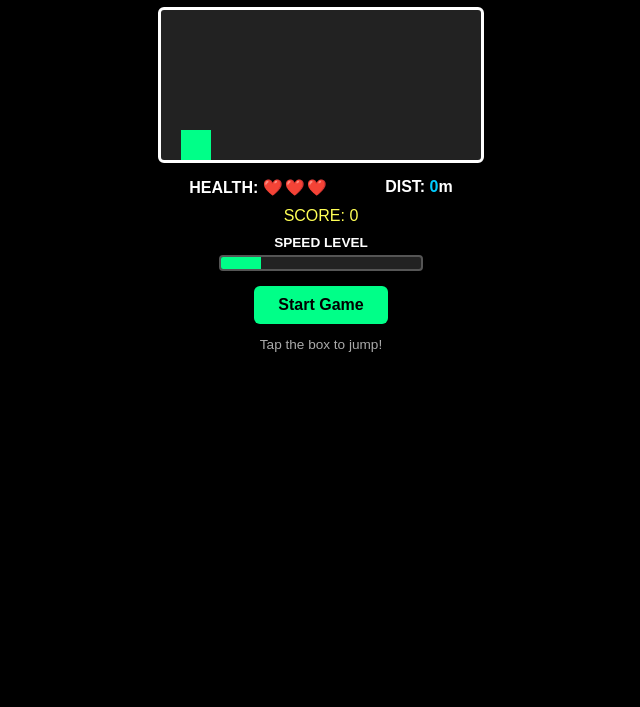
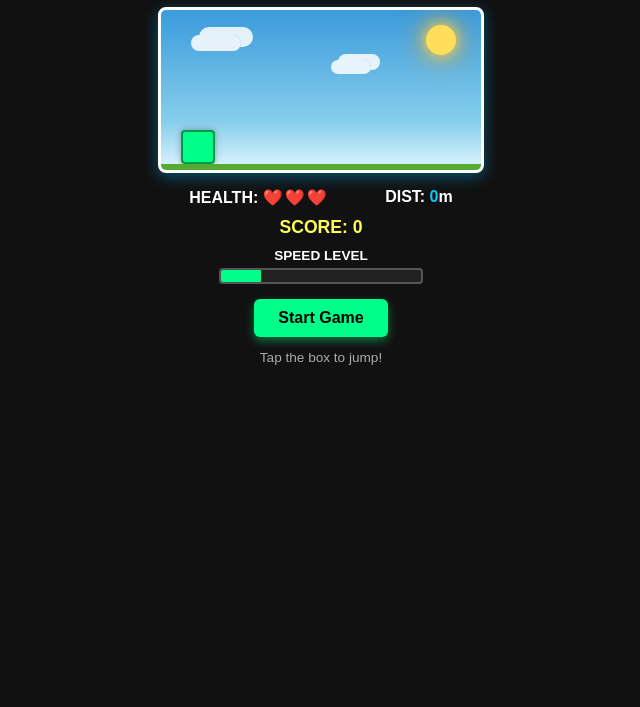
Before and after one commit to rubi1011suraj-coder/yourusername.github.io, a plain HTML site: page index.html in a window 1280 px wide. Shown: the part 93-800 px from the top of the page, without its empty margins (319-959 px from the left). Drawn offline with Linux system fonts and the light colour scheme.

Commit message:
Update index.html

```diff
--- a/index.html
+++ b/index.html
@@ -3,10 +3,10 @@
 <head>
     <meta charset="UTF-8">
     <meta name="viewport" content="width=device-width, initial-scale=1.0">
-    <title>Free Games - Java Runner</title>
+    <title>Free Games - Sky Runner</title>
     <style>
         body {
-            background-color: #000000;
+            background-color: #111;
             color: #ffffff;
             font-family: sans-serif;
             text-align: center;
@@ -14,15 +14,61 @@
             padding: 20px;
         }
 
+        /* BRIGHT BLUE SKY GAME BOX */
         #game-box {
             width: 320px;
-            height: 150px;
-            background-color: #222222;
+            height: 160px;
             position: relative;
             margin: 15px auto;
             border: 3px solid #ffffff;
+            border-radius: 8px;
             overflow: hidden;
-            border-radius: 6px;
+            box-shadow: 0px 4px 15px rgba(0, 183, 255, 0.4);
+
+            /* Bright Blue Sky Gradient */
+            background: linear-gradient(180deg, #3a9bdc 0%, #87ceeb 70%, #e0f6ff 100%);
+        }
+
+        /* GLOWING SUN */
+        .sun {
+            position: absolute;
+            top: 15px;
+            right: 25px;
+            width: 30px;
+            height: 30px;
+            background: #ffde59;
+            border-radius: 50%;
+            box-shadow: 0px 0px 15px #ffde59, 0px 0px 30px #ff9900;
+        }
+
+        /* DRIFTING CLOUDS */
+        .cloud {
+            position: absolute;
+            background: rgba(255, 255, 255, 0.85);
+            border-radius: 20px;
+        }
+        .cloud-1 {
+            width: 50px;
+            height: 16px;
+            top: 25px;
+            left: 30px;
+            box-shadow: 10px -6px 0 2px rgba(255, 255, 255, 0.85);
+        }
+        .cloud-2 {
+            width: 40px;
+            height: 14px;
+            top: 50px;
+            left: 170px;
+            box-shadow: 8px -5px 0 1px rgba(255, 255, 255, 0.85);
+        }
+
+        /* GROUND LINE */
+        .ground-line {
+            position: absolute;
+            bottom: 0;
+            width: 100%;
+            height: 6px;
+            background-color: #55aa33;
         }
 
         /* THE DINO (Green Square) */
@@ -30,9 +76,12 @@
             width: 30px;
             height: 30px;
             background-color: #00ff88;
+            border: 2px solid #009944;
+            border-radius: 4px;
             position: absolute;
-            bottom: 0;
+            bottom: 6px;
             left: 20px;
+            box-shadow: 0px 0px 6px rgba(0,0,0,0.3);
             transition: width 0.3s ease, height 0.3s ease, opacity 0.1s ease;
         }
 
@@ -47,8 +96,10 @@
             width: 20px;
             height: 30px;
             background-color: #ff3333;
+            border: 2px solid #990000;
+            border-radius: 3px;
             position: absolute;
-            bottom: 0;
+            bottom: 6px;
             left: 320px;
             transition: width 0.3s ease, height 0.3s ease;
         }
@@ -58,9 +109,9 @@
         }
 
         @keyframes jump {
-            0% { bottom: 0; }
+            0% { bottom: 6px; }
             50% { bottom: var(--jump-height, 175px); }
-            100% { bottom: 0; }
+            100% { bottom: 6px; }
         }
 
         /* STATS PANEL */
@@ -84,6 +135,8 @@
 
         #score-board {
             color: #ffff55;
+            font-size: 1.1rem;
+            font-weight: bold;
         }
 
         /* START / RESTART BUTTON */
@@ -97,6 +150,11 @@
             border-radius: 6px;
             cursor: pointer;
             margin-top: 10px;
+            box-shadow: 0px 4px 10px rgba(0, 255, 136, 0.4);
+        }
+
+        #start-btn:active {
+            transform: scale(0.95);
         }
     </style>
 </head>
@@ -104,13 +162,17 @@
 
     <h1>Free Games</h1>
 
-    <!-- Game Box -->
+    <!-- Blue Sky Game Box -->
     <div id="game-box" onclick="jump()">
+        <div class="sun"></div>
+        <div class="cloud cloud-1"></div>
+        <div class="cloud cloud-2"></div>
         <div id="dino"></div>
         <div id="cactus"></div>
+        <div class="ground-line"></div>
     </div>
 
-    <!-- HUD / Stats Display -->
+    <!-- Stats HUD -->
     <div class="stats-panel">
         <div>HEALTH: <span id="health-bar">❤️❤️❤️</span></div>
         <div>DIST: <span id="distance-board">0</span>m</div>
@@ -144,6 +206,7 @@
         let lives = 3;
         let baseSpeed = 4;
         let currentSpeed = baseSpeed;
+        let maxSpeed = 8; // STRICT SPEED CAP so game stays beatable!
         let currentScale = 1;
         let isAlive = false;
         let gameRunning = false;
@@ -160,7 +223,7 @@
         function startGame() {
             if (gameRunning) return;
 
-            // Reset Variables
+            // Reset Game Logic
             score = 0;
             distance = 0;
             lives = 3;
@@ -171,7 +234,7 @@
             gameRunning = true;
             isInvulnerable = false;
 
-            // Reset UI
+            // Reset Displays
             scoreDisplay.innerText = score;
             distanceDisplay.innerText = distance;
             updateHealthUI();
@@ -210,17 +273,20 @@
             distance += Math.floor(currentSpeed / 2);
             distanceDisplay.innerText = distance;
 
-            // Obstacle passed successfully
+            // Obstacle cleared
             if (cactusLeft < -20) {
                 cactusLeft = 320;
                 score++;
                 scoreDisplay.innerText = score;
 
-                // EVERY 5 POINTS: Increase speed and shrink scale
+                // EVERY 5 POINTS: Increase speed up to maxSpeed limit (8.0)
                 if (score > 0 && score % 5 === 0) {
-                    currentSpeed += 1;
-                    speedBar.style.width = Math.min(100, (currentSpeed / baseSpeed) * 20) + "%";
-                    currentScale = Math.max(0.5, currentScale - 0.15);
+                    if (currentSpeed < maxSpeed) {
+                        currentSpeed += 0.5; // Gentler speed increase
+                    }
+
+                    speedBar.style.width = Math.min(100, (currentSpeed / maxSpeed) * 100) + "%";
+                    currentScale = Math.max(0.5, currentScale - 0.1);
 
                     dino.style.width = (30 * currentScale) + "px";
                     dino.style.height = (30 * currentScale) + "px";
@@ -247,7 +313,7 @@
                     alert("Game Over! Final Score: " + score + " | Distance: " + distance + "m");
                     return;
                 } else {
-                    // HIT BUT STILL HAS LIVES -> Brief Invulnerability (1 second)
+                    // HIT BUT HAS LIVES LEFT -> 1 second invulnerability
                     isInvulnerable = true;
                     dino.classList.add("invulnerable");
 
```
